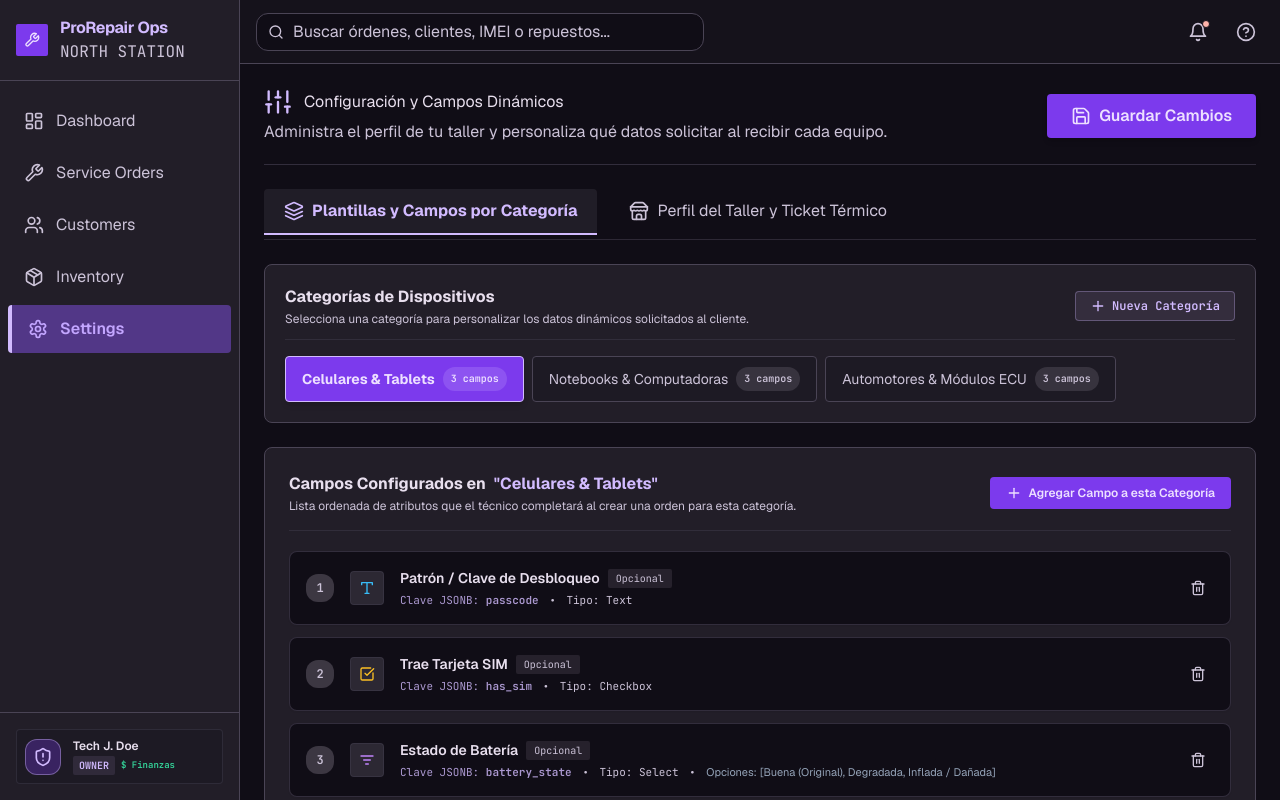
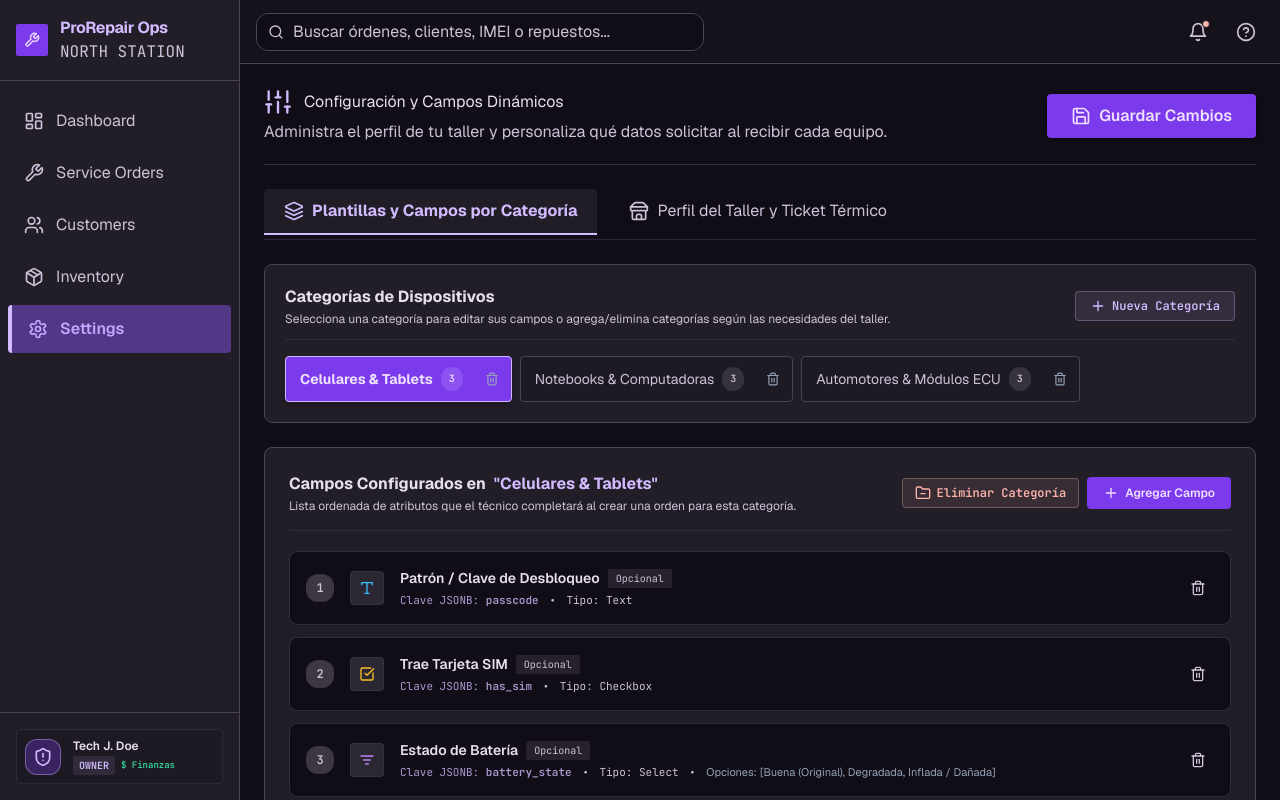
Before and after one commit to Furia04/sistema-atencion-tecnica, a Next.js app: page /settings in a window 1280 px wide. Built offline with nearby package versions, Linux system fonts and the light colour scheme.

Commit message:
feat: add category deletion option to dynamic field templates

```diff
--- a/src/app/(dashboard)/settings/page.tsx
+++ b/src/app/(dashboard)/settings/page.tsx
@@ -18,6 +18,7 @@ import {
   AlignLeft,
   ChevronRight,
   Eye,
+  FolderMinus,
 } from 'lucide-react';
 import {
   CustomFieldDefinition,
@@ -153,6 +154,26 @@ export default function ErgonomicSettingsPage() {
     setSelectedTemplateId(newTmpl.id);
   };
 
+  const handleRemoveCategory = (tmplId: string, categoryName: string) => {
+    if (templates.length <= 1) {
+      alert('Debe existir al menos una categoría en el sistema.');
+      return;
+    }
+
+    const confirmed = confirm(
+      `¿Estás seguro de eliminar la categoría "${categoryName}" y todos sus campos asociados?`
+    );
+
+    if (!confirmed) return;
+
+    const updatedTemplates = templates.filter((t) => t.id !== tmplId);
+    setTemplates(updatedTemplates);
+
+    if (selectedTemplateId === tmplId) {
+      setSelectedTemplateId(updatedTemplates[0].id);
+    }
+  };
+
   const handleSaveSettings = () => {
     setSavedSuccess(true);
     setTimeout(() => setSavedSuccess(false), 3000);
@@ -227,7 +248,7 @@ export default function ErgonomicSettingsPage() {
         </button>
       </div>
 
-      {/* TAB 1: PERFIL DEL TALLER (Espaciado y Limpio) */}
+      {/* TAB 1: PERFIL DEL TALLER */}
       {activeMainTab === 'general' && (
         <div className="space-y-6 max-w-3xl">
           <div className="bg-surface-container border border-outline-variant rounded-xl p-6 space-y-5">
@@ -290,7 +311,7 @@ export default function ErgonomicSettingsPage() {
       {/* TAB 2: PLANTILLAS Y CAMPOS EN LISTA ERGONOMICA */}
       {activeMainTab === 'fields' && (
         <div className="space-y-6">
-          {/* Selector de Categoría en Fila Limpia */}
+          {/* Selector de Categoría en Fila Limpia con Opción de Eliminar */}
           <div className="bg-surface-container border border-outline-variant rounded-xl p-5 space-y-4">
             <div className="flex flex-col sm:flex-row sm:items-center justify-between gap-3 border-b border-outline-variant/40 pb-3">
               <div>
@@ -298,7 +319,7 @@ export default function ErgonomicSettingsPage() {
                   Categorías de Dispositivos
                 </h3>
                 <p className="font-body-sm text-xs text-on-surface-variant mt-0.5">
-                  Selecciona una categoría para personalizar los datos dinámicos solicitados al cliente.
+                  Selecciona una categoría para editar sus campos o agrega/elimina categorías según las necesidades del taller.
                 </p>
               </div>
               <button
@@ -309,19 +330,22 @@ export default function ErgonomicSettingsPage() {
               </button>
             </div>
 
-            {/* List horizontal pills */}
+            {/* List horizontal pills with delete action */}
             <div className="flex flex-wrap gap-2">
               {templates.map((tmpl) => {
                 const isSelected = selectedTemplateId === tmpl.id;
                 return (
-                  <button
+                  <div
                     key={tmpl.id}
-                    onClick={() => setSelectedTemplateId(tmpl.id)}
-                    className={`px-4 py-2.5 rounded-lg font-title-sm text-sm transition-all flex items-center gap-2 border ${
+                    className={`flex items-center rounded-lg border transition-all ${
                       isSelected
                         ? 'bg-primary-container text-on-primary-container border-primary font-bold shadow-md'
                         : 'bg-surface-container-low text-on-surface-variant border-outline-variant hover:bg-surface-container-high hover:text-on-surface'
                     }`}
+                  >
+                    <button
+                      onClick={() => setSelectedTemplateId(tmpl.id)}
+                      className="px-3.5 py-2.5 font-title-sm text-sm flex items-center gap-2"
                     >
                       <span>{tmpl.category_name}</span>
                       <span
@@ -331,9 +355,22 @@ export default function ErgonomicSettingsPage() {
                             : 'bg-surface-variant text-on-surface-variant'
                         }`}
                       >
-                      {tmpl.fields.length} campos
+                        {tmpl.fields.length}
                       </span>
                     </button>
+
+                    {/* Delete Category Button */}
+                    <button
+                      onClick={(e) => {
+                        e.stopPropagation();
+                        handleRemoveCategory(tmpl.id, tmpl.category_name);
+                      }}
+                      className={`p-2 mr-1 rounded hover:bg-error/20 transition-colors text-slate-400 hover:text-error`}
+                      title={`Eliminar categoría "${tmpl.category_name}"`}
+                    >
+                      <Trash2 className="w-3.5 h-3.5" />
+                    </button>
+                  </div>
                 );
               })}
             </div>
@@ -351,14 +388,24 @@ export default function ErgonomicSettingsPage() {
                 </p>
               </div>
 
+              <div className="flex items-center gap-2 self-start sm:self-auto">
+                <button
+                  onClick={() => handleRemoveCategory(currentTemplate.id, currentTemplate.category_name)}
+                  className="px-3 py-1.5 bg-error/10 text-error border border-error/30 hover:bg-error/20 rounded-lg text-xs font-label-caps font-bold transition-colors flex items-center gap-1.5"
+                  title="Eliminar esta categoría completa"
+                >
+                  <FolderMinus className="w-4 h-4" /> Eliminar Categoría
+                </button>
+
                 {!showAddFieldForm && (
                   <button
                     onClick={() => setShowAddFieldForm(true)}
-                  className="bg-primary-container text-on-primary-container hover:bg-primary transition-colors px-4 py-2 rounded-lg font-title-sm text-xs flex items-center gap-1.5 font-semibold self-start sm:self-auto"
+                    className="bg-primary-container text-on-primary-container hover:bg-primary transition-colors px-4 py-2 rounded-lg font-title-sm text-xs flex items-center gap-1.5 font-semibold"
                   >
-                  <Plus className="w-4 h-4" /> Agregar Campo a esta Categoría
+                    <Plus className="w-4 h-4" /> Agregar Campo
                   </button>
                 )}
+              </div>
             </div>
 
             {/* Formulario Estructurado Desplegable para Agregar Campo */}
@@ -537,7 +584,7 @@ export default function ErgonomicSettingsPage() {
             )}
           </div>
 
-          {/* TARJETA SEPARADA DE PREVISUALIZACIÓN ERGONÓMICA */}
+          {/* TARJETA DE PREVISUALIZACIÓN */}
           <div className="bg-surface-container border border-outline-variant rounded-xl p-6 space-y-4">
             <div className="flex items-center gap-2 text-primary font-title-sm font-bold border-b border-outline-variant/40 pb-3">
               <Eye className="w-5 h-5" />
```
Lines whose indentation alone changed are shown as unchanged.
